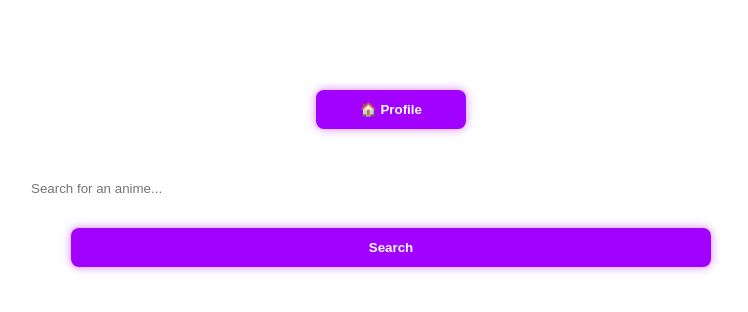
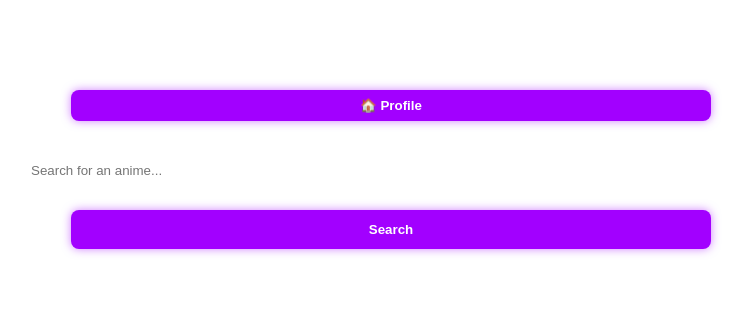
Before and after one commit to KellanBrown/AniMatch, a React (Create React App) app in the folder animatch/frontend/: page /search in a window 1280 px wide. Shown: the top 312 px of the page, without its empty margins (249-997 px from the left). Built offline with nearby package versions, Linux system fonts and the light colour scheme.

Commit message:
dropdown word completer made.

```diff
--- a/animatch/frontend/src/App.css
+++ b/animatch/frontend/src/App.css
@@ -36,26 +36,45 @@ html {
 .sakura {
   position: fixed;
   top: -50px;
-  background-size: cover; /* fills the div */
+  background-size: cover;
+  /* fills the div */
   background-repeat: no-repeat;
   pointer-events: none;
 }
 
 /* ANIMATION */
 @keyframes fall {
-  0% { transform: translateY(0); }
-  100% { transform: translateY(110vh); }
+  0% {
+    transform: translateY(0);
+  }
+
+  100% {
+    transform: translateY(110vh);
+  }
 }
 
 @keyframes drift {
-  0% { transform: translateX(0); }
-  50% { transform: translateX(15px); }
-  100% { transform: translateX(0); }
+  0% {
+    transform: translateX(0);
+  }
+
+  50% {
+    transform: translateX(15px);
+  }
+
+  100% {
+    transform: translateX(0);
+  }
 }
 
 @keyframes rotate {
-  0% { transform: rotate(0deg); }
-  100% { transform: rotate(360deg); }
+  0% {
+    transform: rotate(0deg);
+  }
+
+  100% {
+    transform: rotate(360deg);
+  }
 }
 
 /* LOGIN BOX */
@@ -131,12 +150,24 @@ button:hover {
 }
 
 .nav-buttons {
-  margin-bottom: 20px;
+  margin-bottom: 10px;
 }
 
 .nav-buttons button {
-  width: 150px;
+  padding: 8px 16px;
   margin-bottom: 10px;
+  background: #a200ff;
+  border: none;
+  border-radius: 8px;
+  color: white;
+  font-weight: 600;
+  cursor: pointer;
+  box-shadow: 0 0 10px rgba(162, 0, 255, 0.5);
+}
+
+.nav-buttons button:hover {
+  background: #d900ff;
+  box-shadow: 0 0 20px rgba(217, 0, 255, 0.8);
 }
 
 .results {
@@ -146,7 +177,8 @@ button:hover {
 }
 
 .search-results {
-  max-height: 60vh;      /* keeps results scrollable */
+  max-height: 60vh;
+  /* keeps results scrollable */
   overflow-y: auto;
   padding-right: 10px;
 }
@@ -157,3 +189,25 @@ button:hover {
   border-radius: 12px;
   backdrop-filter: blur(8px);
 }
+
+.suggestions {
+  background: rgba(0, 0, 0, 0.7);
+  color: white;
+  border-radius: 8px;
+  margin-top: 5px;
+  max-height: 150px;
+  overflow-y: auto;
+  position: absolute;
+  width: 90%;
+  /* match your input width */
+  z-index: 10;
+}
+
+.suggestions div {
+  padding: 8px;
+  cursor: pointer;
+}
+
+.suggestions div:hover {
+  background: rgba(255, 255, 255, 0.1);
+}
--- a/animatch/frontend/src/Search.js
+++ b/animatch/frontend/src/Search.js
@@ -4,10 +4,41 @@ import { useNavigate } from "react-router-dom";
 function Search() {
   const [query, setQuery] = useState("");
   const [results, setResults] = useState([]);
+  const [suggestions, setSuggestions] = useState([]);
   const navigate = useNavigate();
 
+  // Called on typing to show autocomplete suggestions
+  const handleInput = async (e) => {
+    const value = e.target.value;
+    setQuery(value);
+
+    if (value.length < 2) {
+      setSuggestions([]);
+      return;
+    }
+
+    try {
+      const res = await fetch(`http://127.0.0.1:5000/api/search?q=${value}`);
+      const data = await res.json();
+
+      if (data?.data) {
+        setSuggestions(data.data.slice(0, 5)); // top 5 suggestions
+      }
+    } catch (err) {
+      console.error("Error fetching suggestions:", err);
+    }
+  };
+
+  // Select a suggestion
+  const handleSelect = (title) => {
+    setQuery(title);
+    setSuggestions([]);
+  };
+
+  // Run full search
   const handleSearch = async (e) => {
     e.preventDefault();
+    setSuggestions([]);
 
     if (!query) return;
 
@@ -16,7 +47,7 @@ function Search() {
       const data = await res.json();
 
       if (data?.data) {
-        setResults(data.data); // Jikan returns { data: [...] }
+        setResults(data.data);
       }
     } catch (err) {
       console.error("Error fetching search results:", err);
@@ -24,10 +55,10 @@ function Search() {
   };
 
   return (
-    <div className="search-page">
+    <div className="search-page" style={{ position: "relative", paddingBottom: "50px" }}>
       <h1>Search Anime</h1>
 
-      {/* Navigation Buttons */}
+      {/* Navigation Button */}
       <div className="nav-buttons">
         <button onClick={() => navigate("/dashboard")}>🏠 Profile</button>
       </div>
@@ -37,12 +68,25 @@ function Search() {
           type="text"
           placeholder="Search for an anime..."
           value={query}
-          onChange={(e) => setQuery(e.target.value)}
+          onChange={handleInput}
+          autoComplete="off"
           required
         />
         <button type="submit">Search</button>
       </form>
 
+      {/* Autocomplete Suggestions */}
+      {suggestions.length > 0 && (
+        <div className="suggestions">
+          {suggestions.map((anime) => (
+            <div key={anime.mal_id} onClick={() => handleSelect(anime.title)}>
+              {anime.title}
+            </div>
+          ))}
+        </div>
+      )}
+
+      {/* Search Results */}
       <div className="results search-results">
         {results.length === 0 ? (
           <p>No results yet...</p>
```
